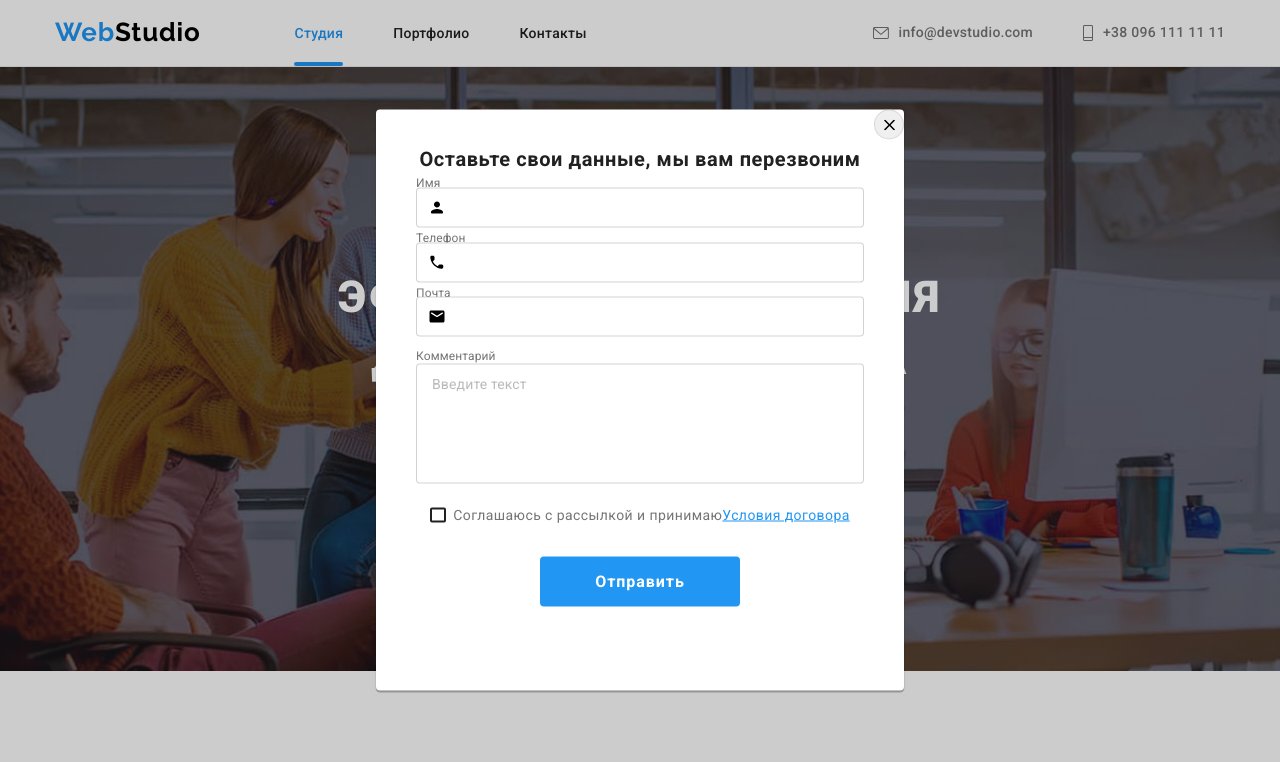
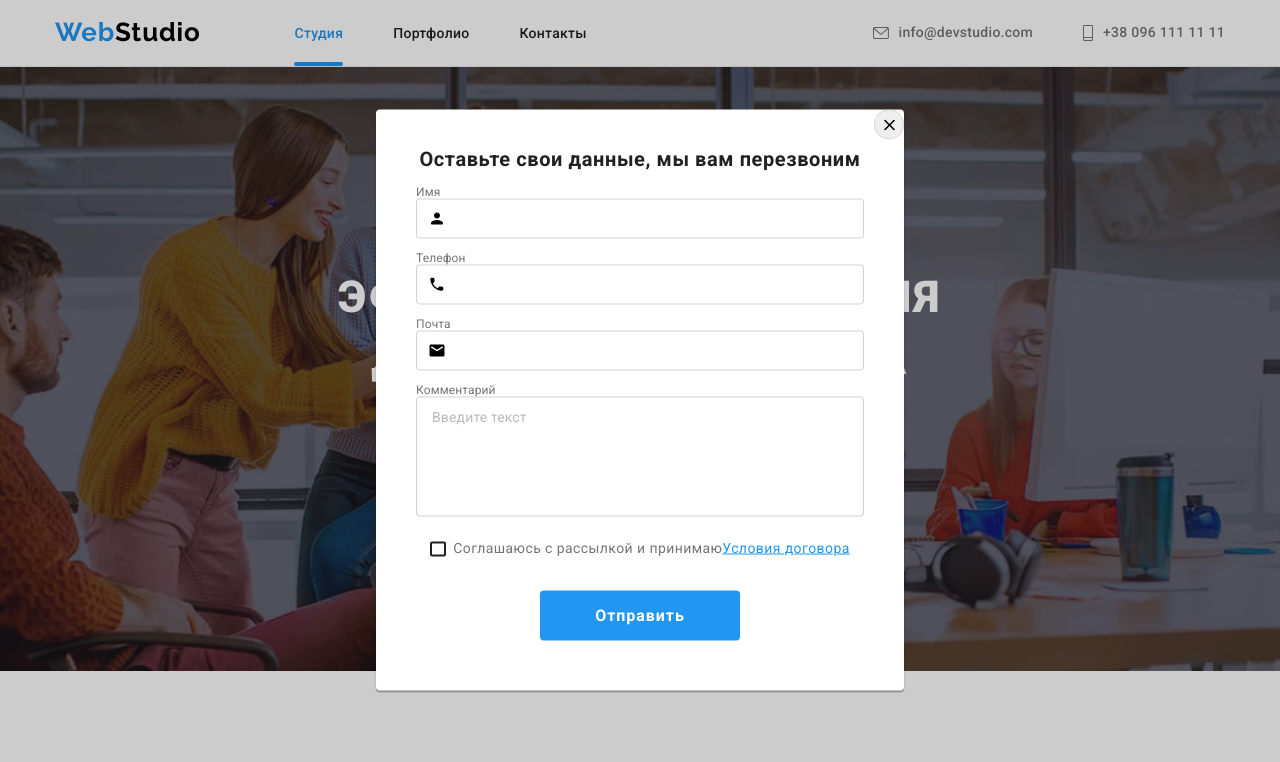
Before and after one commit to GansBRO27/GansBRO27-goit-markup-hw-06, a plain HTML site: page index.html in a window 1280 px wide. Both pictures are taken after a click on the button "Заказать услугу". Shown: the top 762 px of the page. Drawn offline with nearby package versions, Linux system fonts and the light colour scheme.

Commit message:
коректирует дз 6

```diff
--- a/css/style.css
+++ b/css/style.css
@@ -93,9 +93,6 @@ a {
 .navigation-link::after {
   content: "";
   width: 100;
-
-
-
 }
 
 .navigation .logo-link {
@@ -128,7 +125,7 @@ a {
 .current::after {
   content: "";
   width: 100%;
-  height: 4PX;
+  height: 4px;
   border-radius: 2px;
   background-color: var(--fover-focus-color);
   position: absolute;
@@ -779,11 +776,12 @@ cursor: pointer ;
 
 
 
+.lebel-styles {
+  margin-bottom: 4px;
+  display: inline-block;
+}
+.user-label {
 
-.user-label {
-display: block;
-margin-bottom: 4px;
-font-family: Roboto;
 font-size: 12px;
 line-height:0.07;
 letter-spacing: 0.01em;
--- a/index.html
+++ b/index.html
@@ -469,7 +469,7 @@
 
   <div class="form-container">
 
-    <label for="user-name" class="user-label">Имя</label>
+    <label for="user-name" class="user-label"><span class="lebel-styles">Имя</span></label>
     <div class="input-wrap">
   <input type="text" id="user-name" class="user-data" name="user-name" >
 
@@ -480,7 +480,7 @@
 </div>
  <div class="form-container">
 
-    <label for="user-name" class="user-label">Телефон</label>
+    <label for="user-name" class="user-label"><span class="lebel-styles">Телефон</span></label>
      <div class="input-wrap">
   <input type="tel" id="user-name" class="user-data" name="user-tel" >
 <svg width="18px" height="18px" class="input-icon">
@@ -489,9 +489,9 @@
   </div>
 </div>
  <div class="form-container">
-    <label for="user-name" class="user-label">Почта</label>
+    <label for="user-name" class="user-label"> <span class="lebel-styles">Почта</span></label>
      <div class="input-wrap">
-  <input type="text" id="user-name" class="user-data" name="user-name" >
+  <input type="text" id="user-email" class="user-data" name="user-email" >
 <svg width="18px" height="18px" class="input-icon">
       <use href="./images/symbol-defs.svg#icon-email-black-18dp"> </use>
     </svg>
```
